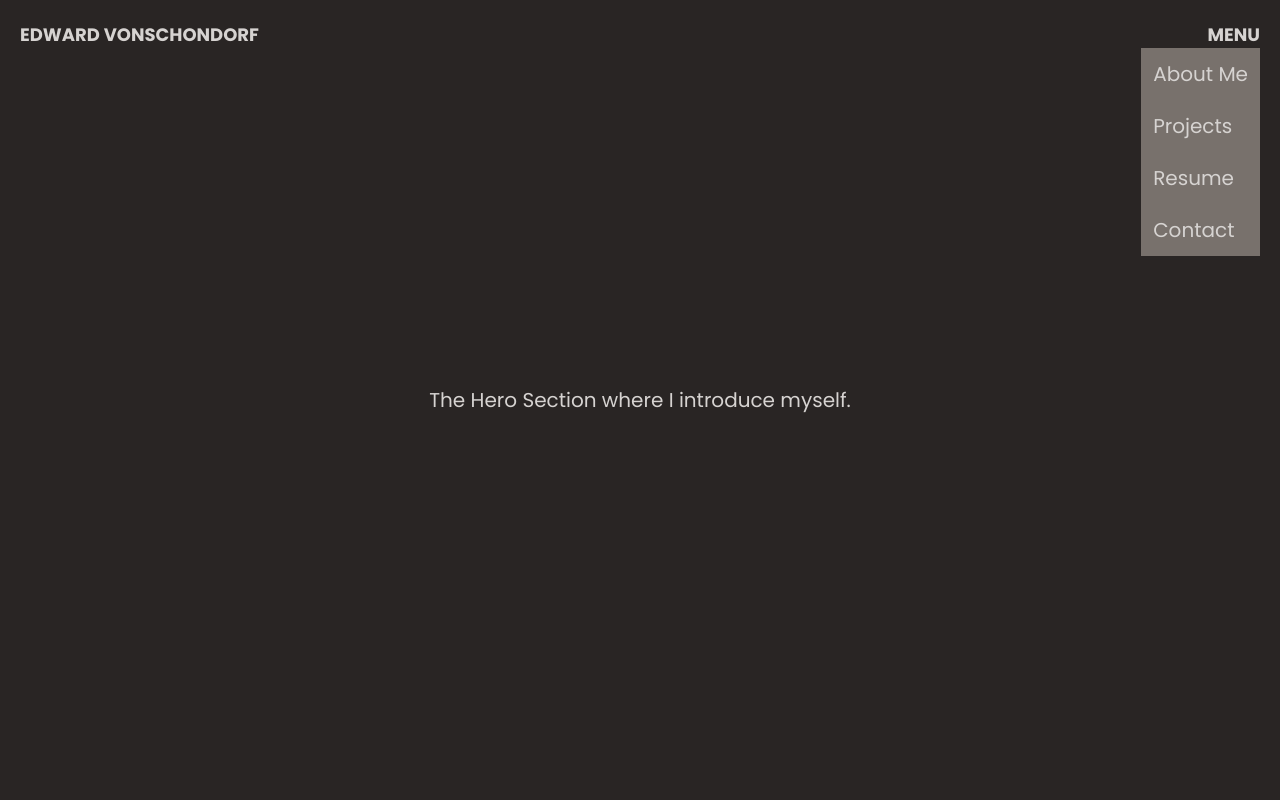
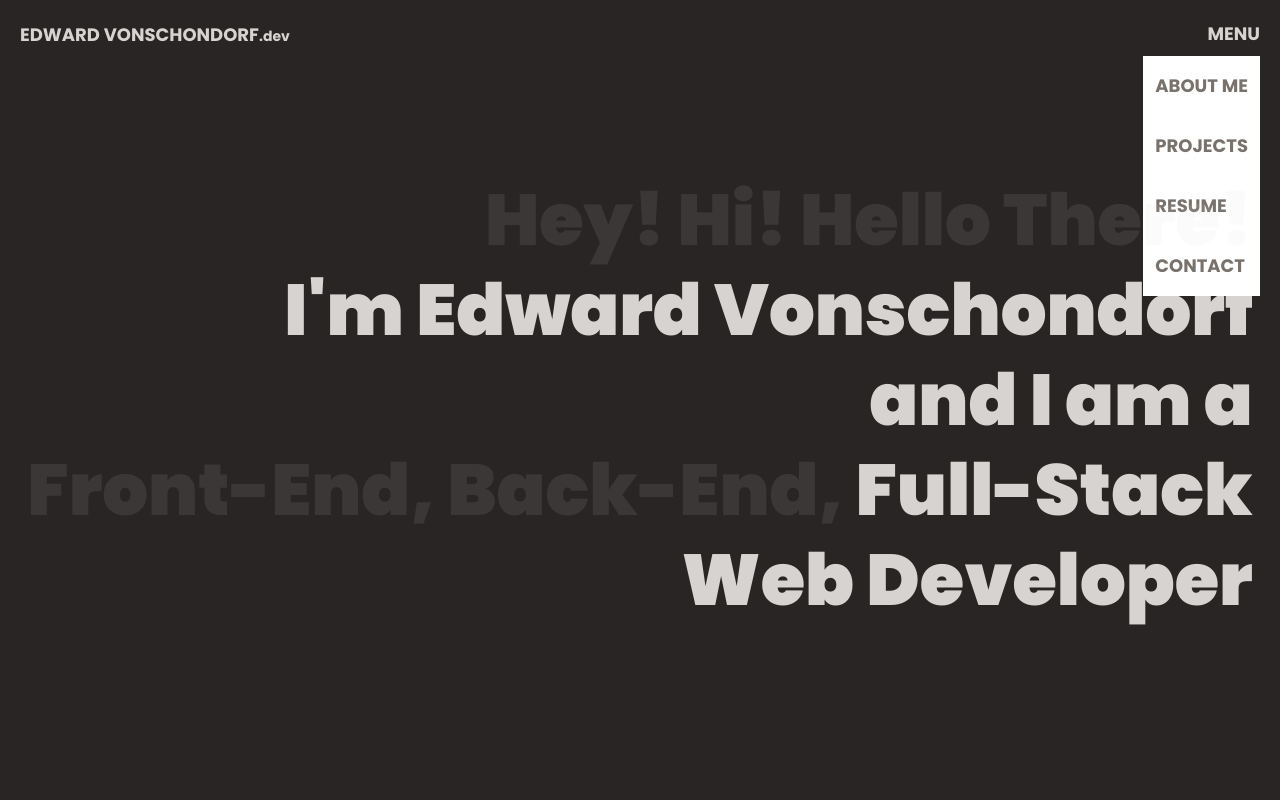
Before and after one commit to Torvec/myPortfolio, a React (Vite) app: page / in a window 1280 px wide. Both pictures are taken after a click on the button "MENU". Shown: the top 800 px of the page. Built offline with nearby package versions, Linux system fonts and the light colour scheme.

Commit message:
Add basics for hero section, add scroll functionality to menu buttons

```diff
--- a/src/components/HeroSection.tsx
+++ b/src/components/HeroSection.tsx
@@ -2,9 +2,30 @@ export default function HeroSection() {
   return (
     <div
       id="hero"
-      className="flex min-h-screen items-center justify-center bg-stone-800"
+      className="flex min-h-screen items-center justify-center bg-stone-800 text-4xl font-black md:text-5xl lg:text-7xl"
     >
-      The Hero Section where I introduce myself.
+      <h1 className="text-right leading-tight">
+        <span className="opacity-10">Hey! </span>
+        <span className="opacity-10">Hi! </span>
+        <span className="opacity-10">
+          Hello There!
+          <br />
+        </span>
+        <span>
+          I'm Edward Vonschondorf
+          <br />
+        </span>
+        <span>
+          and I am a <br />
+        </span>
+        <span className="opacity-10">Front-End, </span>
+        <span className="opacity-10">Back-End, </span>
+        <span>
+          Full-Stack
+          <br />
+        </span>
+        <span>Web Developer</span>
+      </h1>
     </div>
   );
 }
--- a/src/components/Logo.tsx
+++ b/src/components/Logo.tsx
@@ -8,7 +8,7 @@ export default function Logo() {
         onClick={handleClickToTop}
         className="text-lg font-bold uppercase"
       >
-        Edward Vonschondorf
+        Edward Vonschondorf<span className="lowercase text-sm">.dev</span>
       </button>
     </div>
   );
--- a/src/components/Navigation.tsx
+++ b/src/components/Navigation.tsx
@@ -5,27 +5,57 @@ export default function Navigation() {
       menu.classList.toggle("hidden");
     }
   };
+  const handleClickToSection = (sectionId: string) => {
+    const element = document.getElementById(sectionId);
+    if (element) {
+      const rect = element.getBoundingClientRect();
+      window.scrollTo({ top: rect.top + window.scrollY, behavior: "smooth" });
+    }
+  };
   return (
-    <>
+    <nav className="text-lg font-bold">
       <div className="fixed right-5 top-5">
-        <button onClick={showMenu} className="text-lg font-bold uppercase">
+        <button onClick={showMenu} className="uppercase">
           Menu
         </button>
       </div>
-      <ul className="fixed right-5 top-12 hidden bg-stone-500" id="menu">
-        <li className="p-3">
-          <a href="#about">About Me</a>
+      <ul
+        className="fixed right-5 top-14 hidden bg-white text-stone-500"
+        id="menu"
+      >
+        <li>
+          <button
+            className="px-3 py-4 uppercase"
+            onClick={() => handleClickToSection("about")}
+          >
+            About Me
+          </button>
         </li>
-        <li className="p-3">
-          <a href="#projects">Projects</a>
+        <li>
+          <button
+            className="px-3 py-4 uppercase"
+            onClick={() => handleClickToSection("projects")}
+          >
+            Projects
+          </button>
         </li>
-        <li className="p-3">
-          <a href="#resume">Resume</a>
+        <li>
+          <button
+            className="px-3 py-4 uppercase"
+            onClick={() => handleClickToSection("resume")}
+          >
+            Resume
+          </button>
         </li>
-        <li className="p-3">
-          <a href="#contact">Contact</a>
+        <li>
+          <button
+            className="px-3 py-4 uppercase"
+            onClick={() => handleClickToSection("contact")}
+          >
+            Contact
+          </button>
         </li>
       </ul>
-    </>
+    </nav>
   );
 }
```
